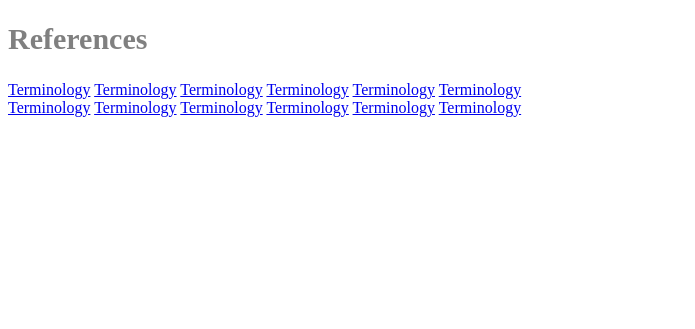
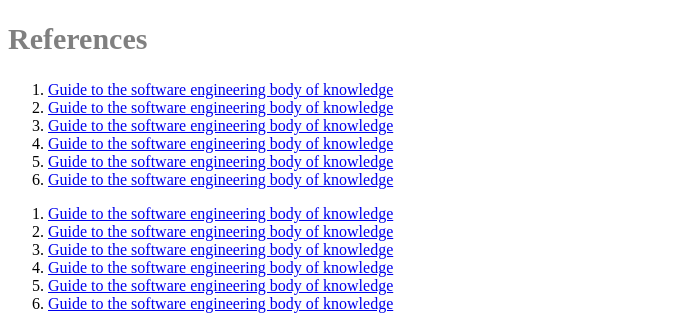
Before and after one commit to franchettezamudio/midterm, a plain HTML site: page index.html in a window 1280 px wide. Shown: the part 1419-1748 px from the top of the page, without its empty margins (0-695 px from the left). Before the commit the page ends 1544 px from the top, so only its background shows below. Drawn offline with Linux system fonts and the light colour scheme.

Commit message:
adds styles to links

```diff
--- a/index.html
+++ b/index.html
@@ -59,20 +59,24 @@
     <section class="fifth">
       <h1>References</h1>
       <div class="left_side">
-        <a href="#">Terminology</a>
-        <a href="#">Terminology</a>
-        <a href="#">Terminology</a>
-        <a href="#">Terminology</a>
-        <a href="#">Terminology</a>
-        <a href="#">Terminology</a>
+        <ol>
+          <li><a href="http://agilemanifesto.org/"> Guide to the software engineering body of knowledge</a>
+          <li><a href="http://agilemanifesto.org/"> Guide to the software engineering body of knowledge</a>
+          <li><a href="http://agilemanifesto.org/"> Guide to the software engineering body of knowledge</a>
+          <li><a href="http://agilemanifesto.org/"> Guide to the software engineering body of knowledge</a>
+          <li><a href="http://agilemanifesto.org/"> Guide to the software engineering body of knowledge</a>
+          <li><a href="http://agilemanifesto.org/"> Guide to the software engineering body of knowledge</a>
+        </ol>
       </div>
       <div class="right_side">
-        <a href="#">Terminology</a>
-        <a href="#">Terminology</a>
-        <a href="#">Terminology</a>
-        <a href="#">Terminology</a>
-        <a href="#">Terminology</a>
-        <a href="#">Terminology</a>
+        <ol>
+        <li><a href="http://agilemanifesto.org/"> Guide to the software engineering body of knowledge</a>
+        <li><a href="http://agilemanifesto.org/"> Guide to the software engineering body of knowledge</a>
+        <li><a href="http://agilemanifesto.org/"> Guide to the software engineering body of knowledge</a>
+        <li><a href="http://agilemanifesto.org/"> Guide to the software engineering body of knowledge</a>
+        <li><a href="http://agilemanifesto.org/"> Guide to the software engineering body of knowledge</a>
+        <li><a href="http://agilemanifesto.org/"> Guide to the software engineering body of knowledge</a>
+        </ol>
       </div>
     </section>
   </body>
--- a/main.css
+++ b/main.css
@@ -20,21 +20,31 @@ section .fifth {
   /*width: 500px;
   overflow: hidden;*/
   .left_side {
-
     width: 50%;
     float: left;
+    display: inline;
     /*display: block;
     width: 250px;
     display: block;
     float: left;*/
-
+    a {
+      color: gray;
+    }
+    a:hover {
+      color: blue;
+    }
   }
   .right_side {
-
     width: 50%;
     float: right;
+    display: inline;
 /*    display: block;*/
-
+    a {
+      color: gray;
+    }
+    a:hover {
+      color: blue;
+    }
   }
 }
 h1 {
```
